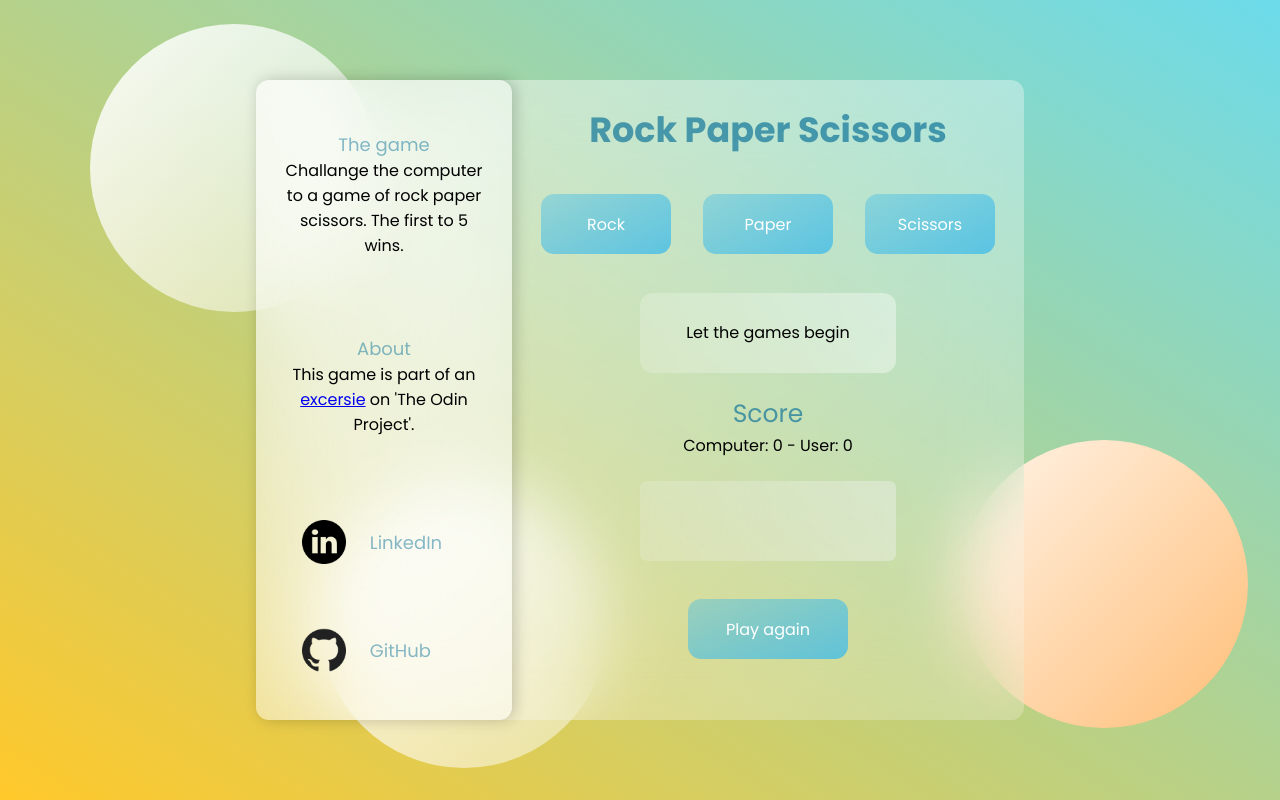
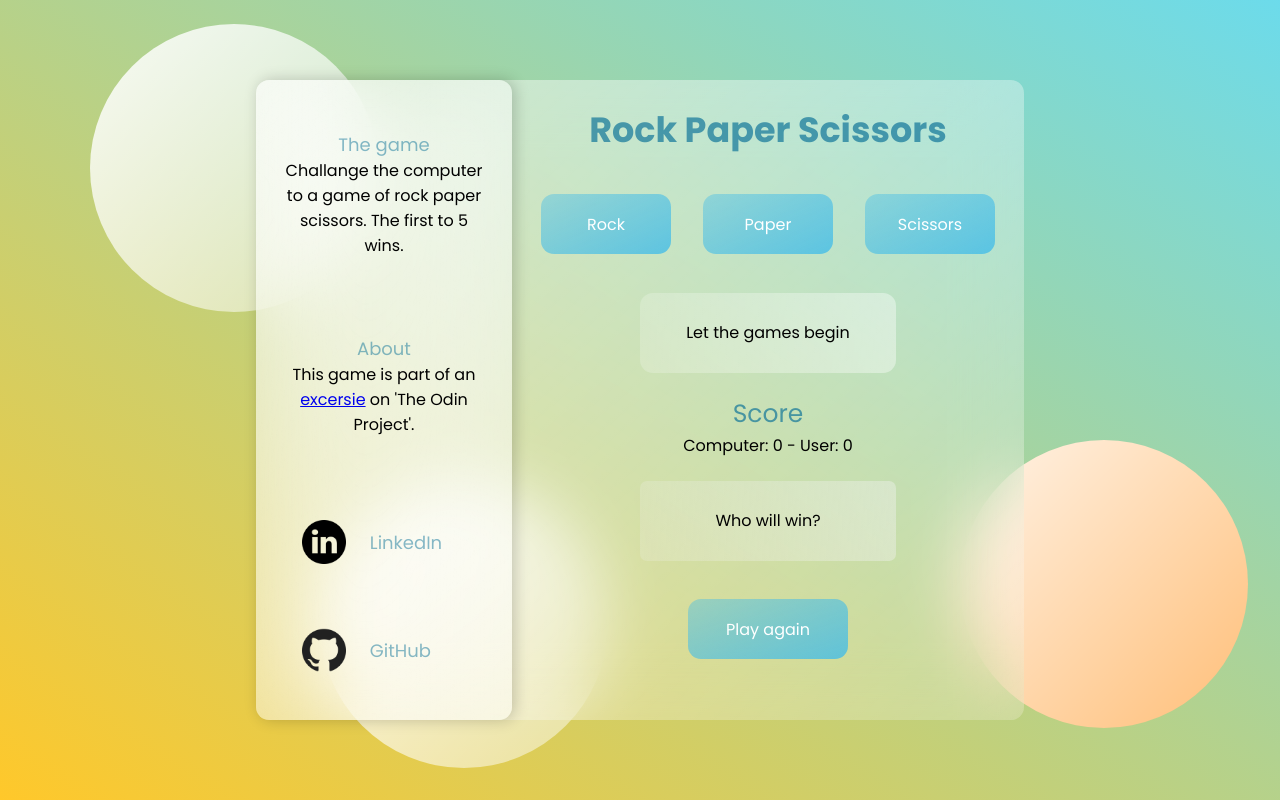
Before and after one commit to MaxAnderberg/rock-paper-scissors, a plain HTML site: page index.html in a window 1280 px wide. Both pictures are taken after a click on the button "Play again". Drawn offline with Linux system fonts and the light colour scheme.

Commit message:
Updated the netural win or lose message

```diff
--- a/index.html
+++ b/index.html
@@ -52,7 +52,7 @@
                     </p>
                 </div>
                 <div id="winLosebox">
-                    <p id="winLose"> You win sucker</p>
+                    <p id="winLose"> Who will win? </p>
                 </div>
                 <div>
                     <button id="playagain">Play again</button>
--- a/scripts/game.js
+++ b/scripts/game.js
@@ -119,7 +119,7 @@ function game() {
 document.getElementById("playagain").addEventListener("click", function () {
     userScore = 0;
     computerScore = 0;
-    document.getElementById("winLose").innerHTML = ``;
+    document.getElementById("winLose").innerHTML = `Who will win?`;
     document.getElementById("playedhand").innerHTML = (`Let the games begin`);
 
     enablePlayButtons();
```
